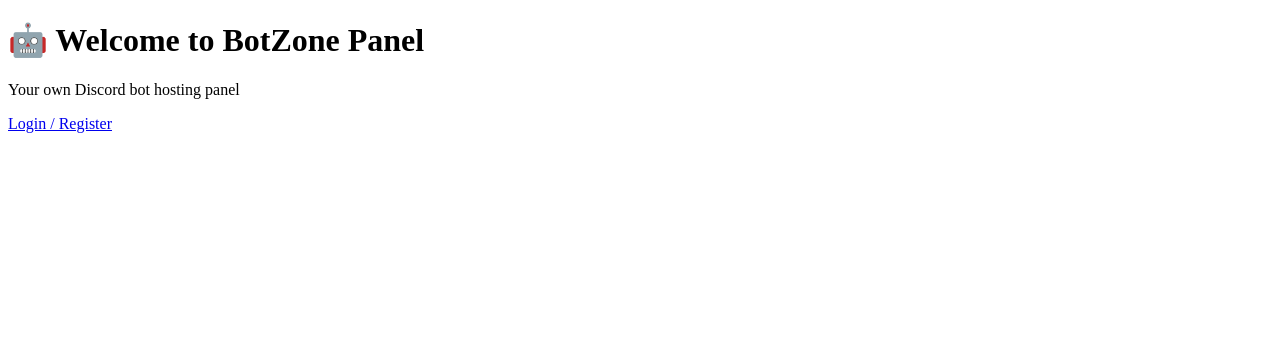
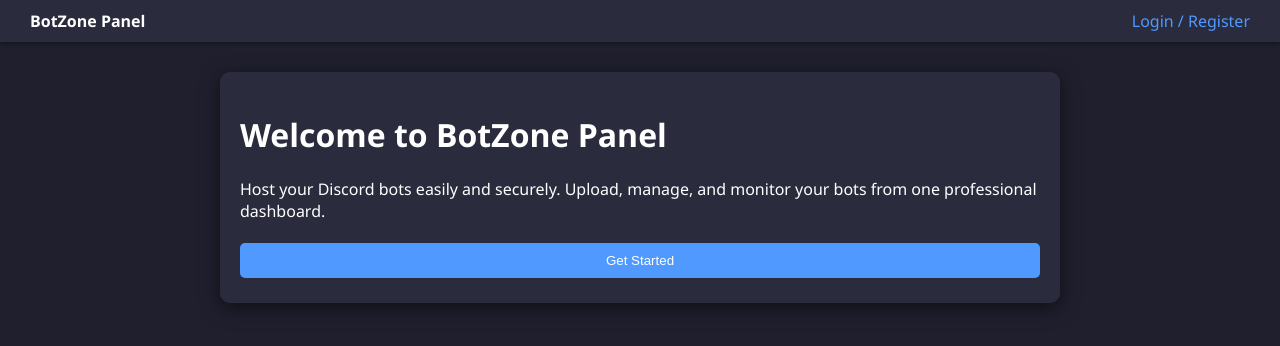
Before and after one commit to madhavkingrajar1161-droid/botzone-panel, a website: page public/index.html in a window 1280 px wide. Drawn offline with Linux system fonts and the light colour scheme.

Commit message:
Update index.html

```diff
--- a/public/index.html
+++ b/public/index.html
@@ -2,11 +2,17 @@
 <html>
 <head>
   <title>BotZone Panel</title>
+  <link rel="stylesheet" href="style.css">
 </head>
 <body>
-  <h1>🤖 Welcome to BotZone Panel</h1>
-  <p>Your own Discord bot hosting panel</p>
-
-  <a href="login.html">Login / Register</a>
+<nav>
+  <div><strong>BotZone Panel</strong></div>
+  <div><a href="login.html">Login / Register</a></div>
+</nav>
+<div class="container">
+  <h1>Welcome to BotZone Panel</h1>
+  <p>Host your Discord bots easily and securely. Upload, manage, and monitor your bots from one professional dashboard.</p>
+  <a href="login.html"><button>Get Started</button></a>
+</div>
 </body>
 </html>
```
